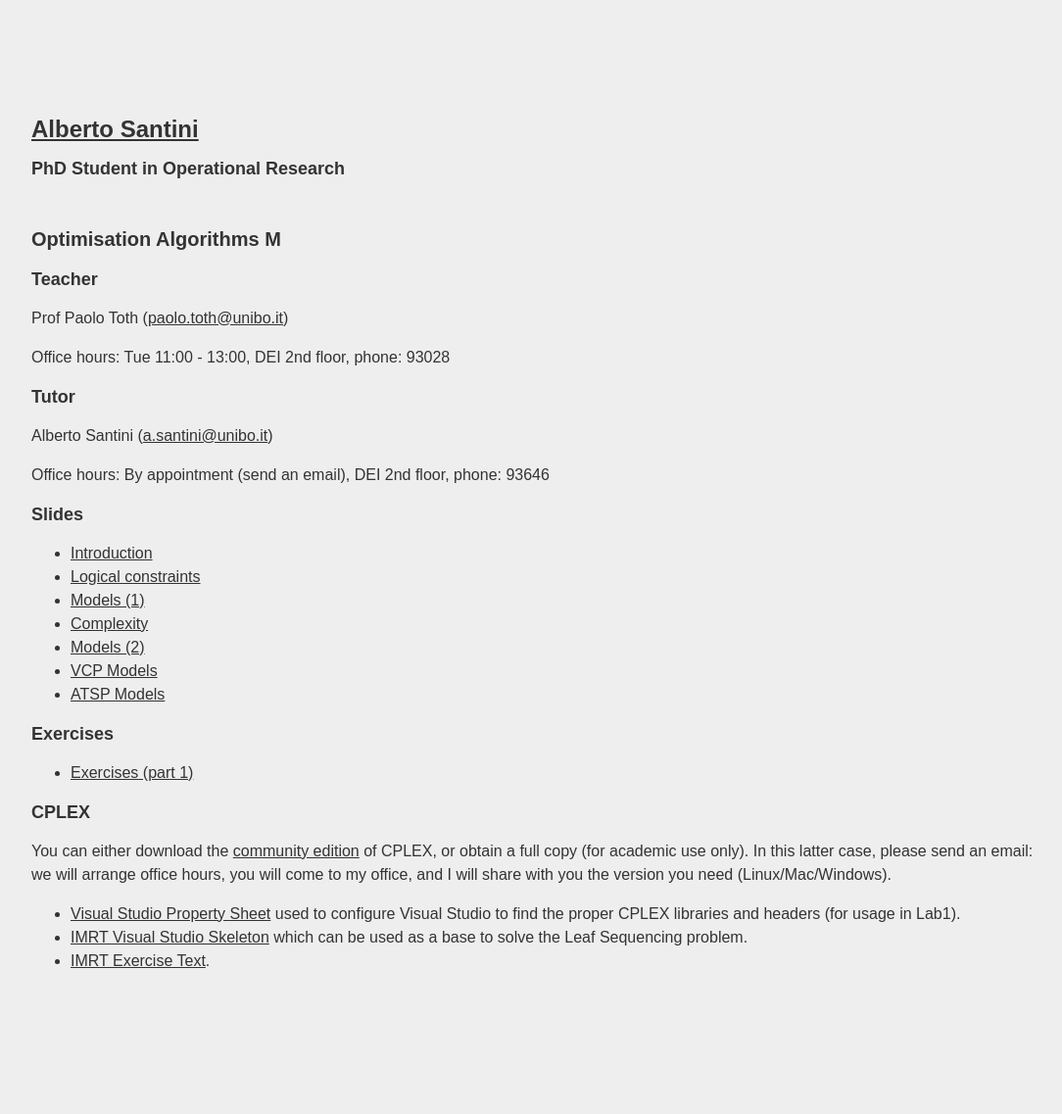
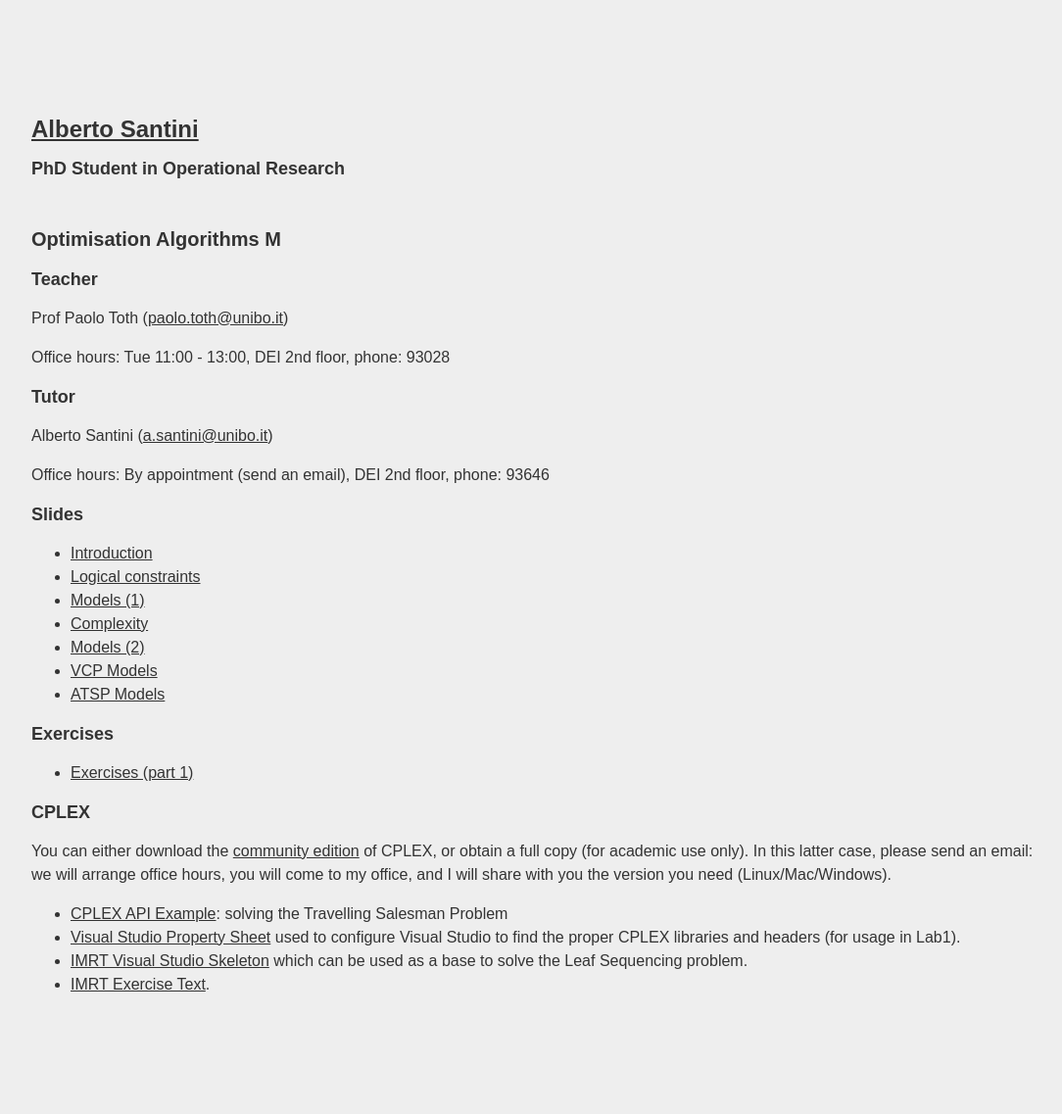
Before and after one commit to alberto-santini/alberto-santini.github.io, a Jekyll site: the page built from oa/index.html, in a window 1280 px wide. Shown: the whole page at 98% size, without its empty margins (88-1172 px from the left). Built offline with Jekyll 4.4.1, drawn with Linux system fonts in a browser that asks for light colours; before the commit the page ends 1113 px from its top, so only the background shows below that.

Commit message:
Added cplex example code

```diff
--- a/oa/index.html
+++ b/oa/index.html
@@ -59,6 +59,7 @@ layout: default
     </p>
 
     <ul>
+      <li><a href="/files/oa/cplex-example.zip">CPLEX API Example</a>: solving the Travelling Salesman Problem</a></li>
       <li><a href="/files/oa/CPLEX_Lab1.props">Visual Studio Property Sheet</a> used to configure Visual Studio to find the proper CPLEX libraries and headers (for usage in Lab1).</li>
       <li><a href="/files/oa/imrt_vs_skeleton.zip">IMRT Visual Studio Skeleton</a> which can be used as a base to solve the Leaf Sequencing problem.</li>
       <li><a href="/files/oa/imrt.pdf">IMRT Exercise Text</a>.</li>
```
Also changed, not shown: 1 other file.
